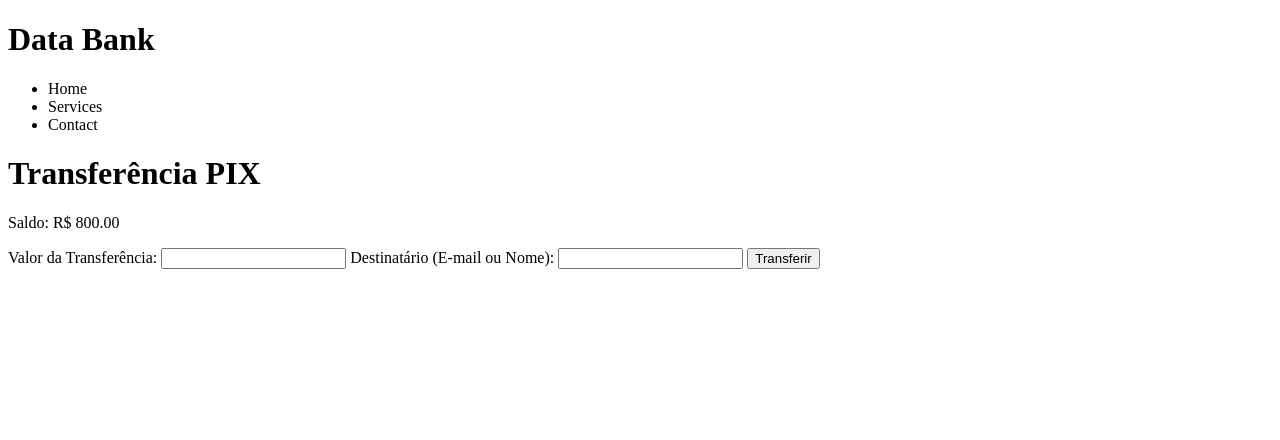
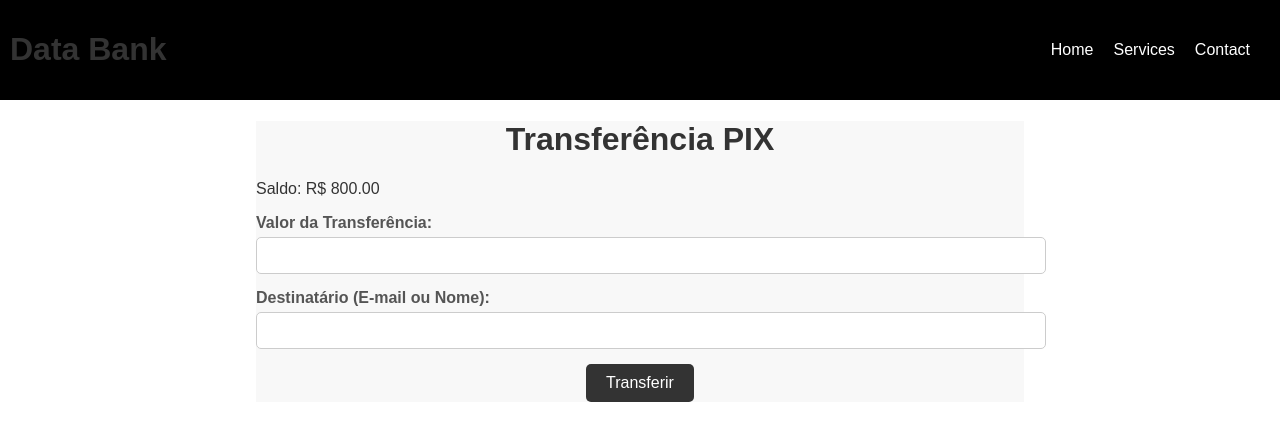
Before and after one commit to brayanlolv/soft, a plain HTML site: page pages/pix.html in a window 1280 px wide. Drawn offline with Linux system fonts and the light colour scheme; files that its build step writes are made by us from their sources.

Commit message:
ultimo ?

```diff
--- a/pages/pix.html
+++ b/pages/pix.html
@@ -2,7 +2,7 @@
 <html>
 <head>
   <title>Página de Transferência PIX</title>
-  <link rel="stylesheet" href="style/geral.css">
+  <link rel="stylesheet" href="../style/pix.css">
 
 </head>
 <body>
@@ -38,6 +38,7 @@
   </script>
 </head>
 <body>
+  <div>
   <h1>Transferência PIX</h1>
 
   <p>Saldo: R$ <span id="saldo">800.00</span></p>
@@ -51,5 +52,6 @@
   <button onclick="transferir()">Transferir</button>
 
   <p id="mensagem"></p>
+</div>
 </body>
 </html>
--- a/style/pix.css
+++ b/style/pix.css
@@ -67,3 +67,54 @@ cursor: pointer;
 input[type="submit"]:hover {
 background-color: #555;
 }
+
+
+div {
+    background-color: #f8f8f8;
+    color: #333;
+    font-family: Arial, sans-serif;
+    width: 60vw;
+    margin: auto;
+
+
+}
+
+h2 {
+    color: #333;
+    text-align: center;
+}
+
+form {
+    margin: 0 auto;
+    max-width: 400px;
+}
+
+label {
+    display: block;
+    margin-bottom: 5px;
+}
+
+input {
+    width: 100%;
+    padding: 10px;
+    margin-bottom: 15px;
+    border-radius: 5px;
+    border: 1px solid #ccc;
+}
+
+button {
+    display: block;
+    margin: 0 auto;
+    padding: 10px 20px;
+    background-color: #333;
+    color: #fff;
+    border: none;
+    border-radius: 5px;
+    cursor: pointer;
+    font-size: 16px;
+    transition: background-color 0.3s ease-in-out;
+}
+
+button:hover {
+    background-color: #555;
+}
```
